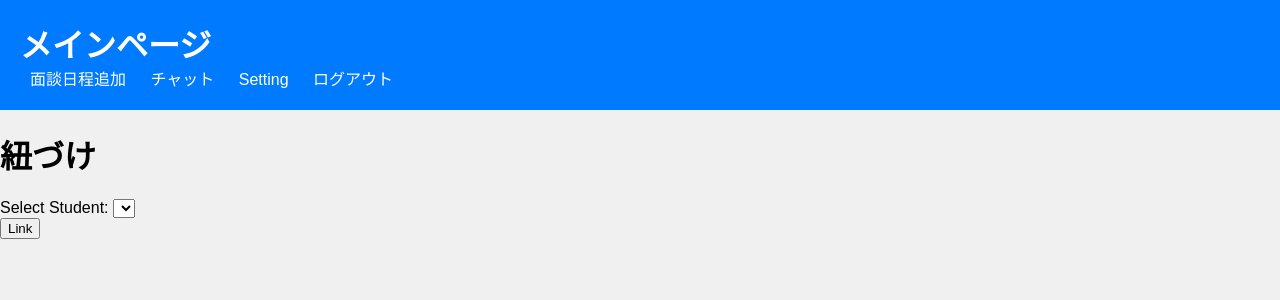
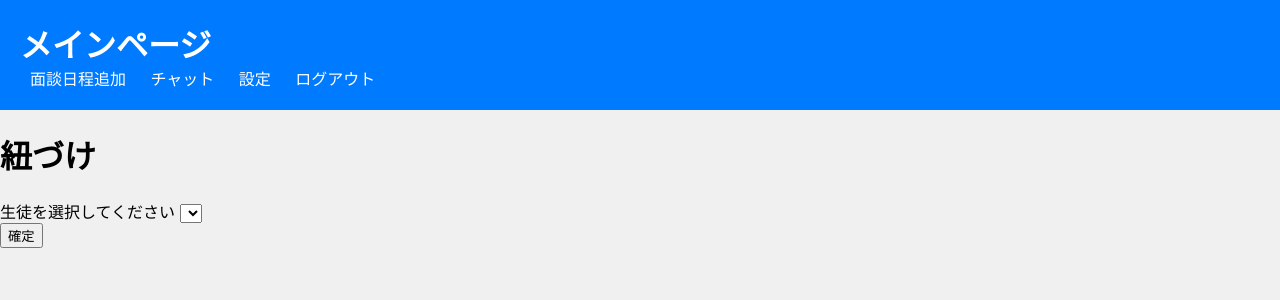
Before and after one commit to ipon1207/pbl, a PHP site: page /setting.php in a window 1280 px wide. Shown: the top 300 px of the page. Run offline with PHP 8.4, Linux system fonts and the light colour scheme; a user stored in the database is signed in; data comes from the database, SQL or seed files in the repository; lists and menus that the app fills with data are empty.

Commit message:
modify lang

```diff
--- a/setting.php
+++ b/setting.php
@@ -89,19 +89,19 @@ $students = $conn->query($sql);
         <?php endif; ?>
         <a href="add_appointment.php">面談日程追加</a>
         <a href="talk.php">チャット</a>
-        <a href="setting.php">Setting</a>
+        <a href="setting.php">設定</a>
         <a href="logout.php">ログアウト</a>
     </div>
 
     <h1>紐づけ</h1>
     <form method="post" action="link_parent_student.php">
-        <label for="student_id">Select Student:</label>
+        <label for="student_id">生徒を選択してください</label>
         <select name="student_id" required>
             <?php while($row = $students->fetch_assoc()): ?>
                 <option value="<?php echo $row['id']; ?>"><?php echo $row['username']; ?></option>
             <?php endwhile; ?>
         </select><br>
-        <button type="submit">Link</button>
+        <button type="submit">確定</button>
     </form>
 
 
```
